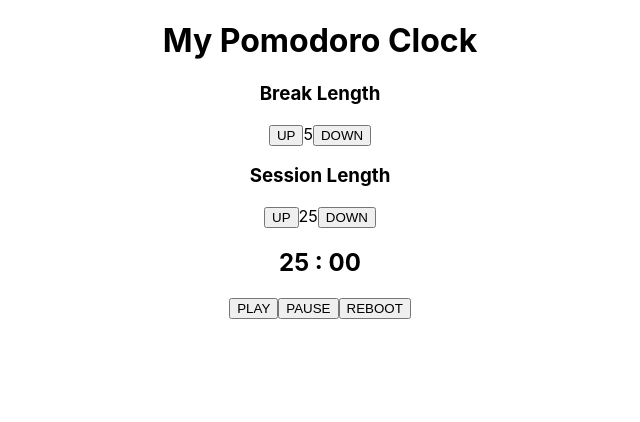
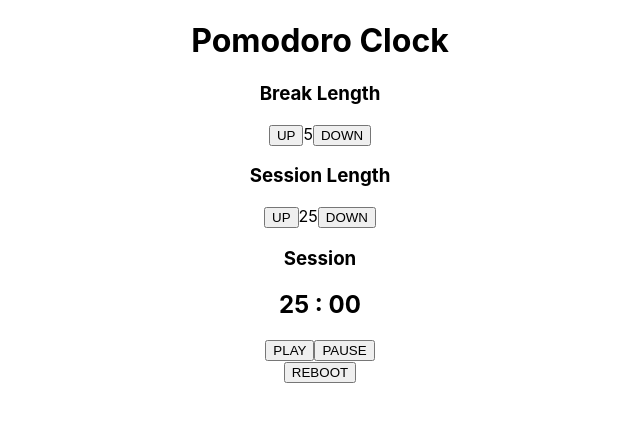
Before and after one commit to Jizga/Pomodoro-Clock, a React (Create React App) app: page / in a window 1280 px wide. Shown: the top 422 px of the page, without its empty margins (320-960 px from the left). Built offline with nearby package versions, Linux system fonts and the light colour scheme.

Commit message:
Modificated the Buttons' structure

```diff
--- a/src/App.js
+++ b/src/App.js
@@ -34,7 +34,7 @@ function App() {
 
   return (
     <div className="App">
-      <h1>My Pomodoro Clock</h1>
+      <h1>Pomodoro Clock</h1>
       <div className="controllers">
         <Controller
           id="break-label"
@@ -52,7 +52,7 @@ function App() {
         />
       </div>
       <div className="display">
-        <Display clockTimeH={timeH} clockTimeMin={timeMin} />
+        <Display title="Session" clockTimeH={timeH} clockTimeMin={timeMin} />
       </div>
       <div className="buttons">
         <Buttons />
--- a/src/Components/Buttons.js
+++ b/src/Components/Buttons.js
@@ -1,11 +1,13 @@
-import React from 'react'
+import React from "react";
 
 export default function Buttons(props) {
-    return (
-        <div className="btns">
-            <button>PLAY</button>
-            <button>PAUSE</button>
-            <button>REBOOT</button>
-        </div>
-    )
+  return (
+    <div className="btns">
+      <div id="start_stop">
+        <button>PLAY</button>
+        <button>PAUSE</button>
+      </div>
+      <button id="reset">REBOOT</button>
+    </div>
+  );
 }
--- a/src/Components/Display.js
+++ b/src/Components/Display.js
@@ -13,7 +13,8 @@ export default function Display(props) {
 
   return (
     <div className="screen">
-      <h2>
+      <h3 id="timer-label">{props.title}</h3>
+      <h2 id="time-left">
         {hours} : {minutes}
       </h2>
     </div>
```
